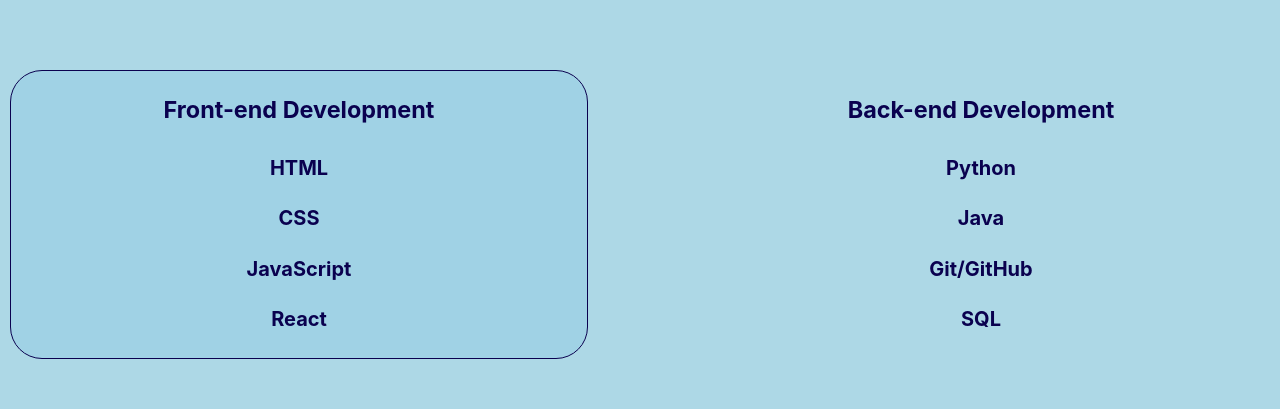
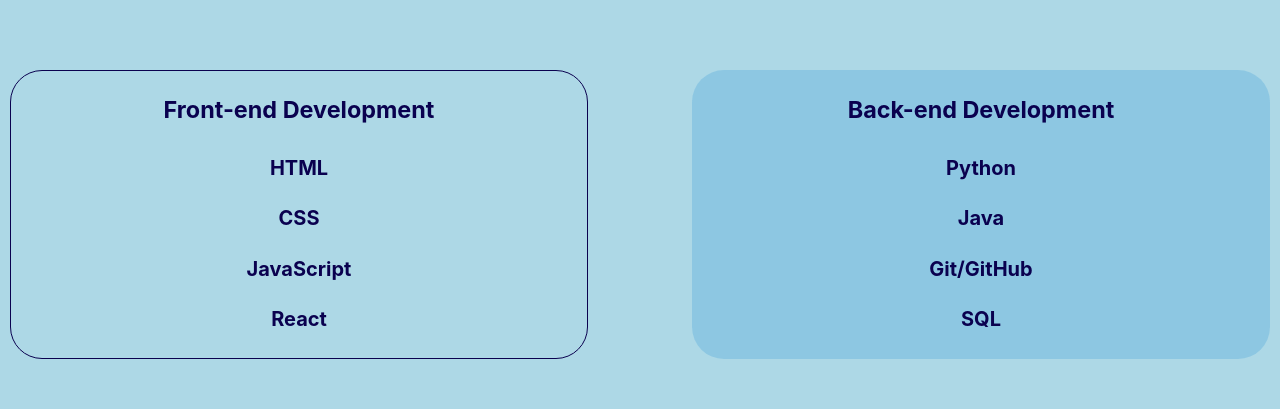
Before and after one commit to anshimathur0325/react-practice, a React (Create React App) app: page / in a window 1280 px wide. In both pictures the pointer is over the element 299 px from the left and 2225 px from the top of the page. Shown: the part 2011-2420 px from the top of the page. Built offline with nearby package versions, Linux system fonts and the light colour scheme.

Commit message:
change the background of experiences

```diff
--- a/src/App.css
+++ b/src/App.css
@@ -167,11 +167,12 @@
 .experience__container > div {
   background: var(--color-bg-variant);
   border-radius: 2rem;
+  background-color: #78bce094;
   border: 1px solid transparent;
   transition: var(--transition);}
 
 .experience__container > div:hover {
-  background-color: #78bbe03e;
+  background-color: #78bce000;
   border-color: var(--color-primary-variant);
   cursor: default;
 }
```
